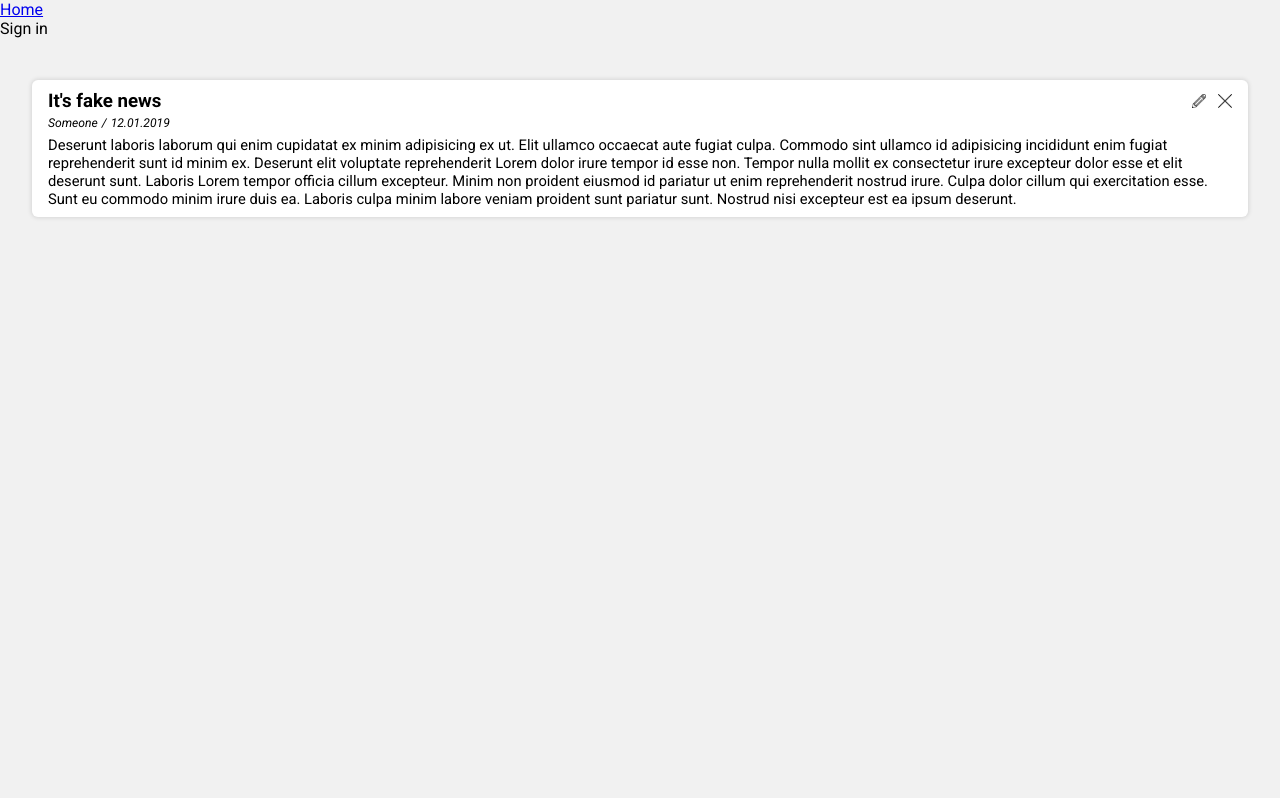
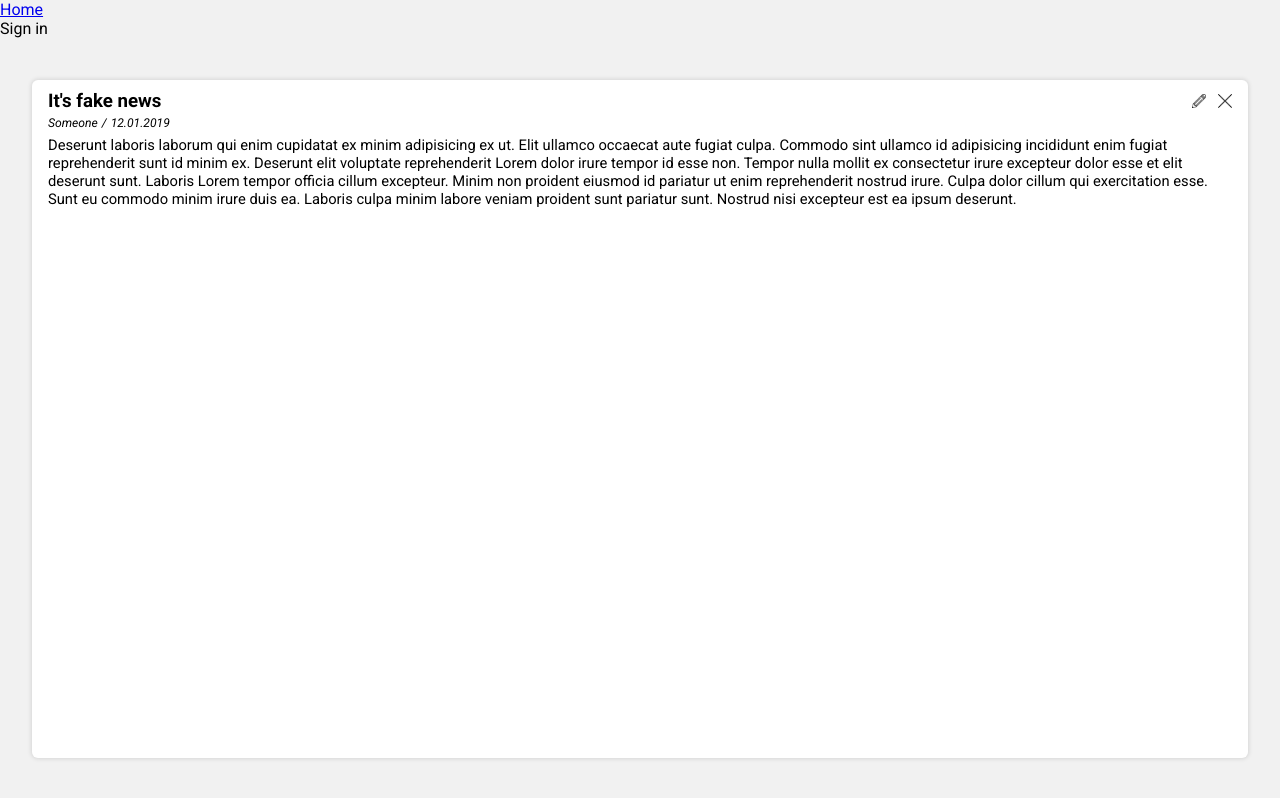
Before and after one commit to Vladf29/news-client, a React (Create React App) app: page /news/1 in a window 1280 px wide. Built offline with nearby package versions, Linux system fonts and the light colour scheme.

Commit message:
[UPDATE] index.scss

```diff
--- a/src/styles/index.scss
+++ b/src/styles/index.scss
@@ -6,6 +6,10 @@
   margin: 0;
 }
 
+html,
+body {
+  height: 100%;
+}
 body {
   background-color: #f1f1f1;
   font-family: "Roboto";
@@ -35,11 +39,14 @@ code {
 }
 
 .app {
+  display: flex;
+  flex-direction: column;
+  min-height: 100vh;
+
   .app-container {
-    padding-top: 42px;
-    padding-bottom: 42px;
-    padding-left: 32px;
-    padding-right: 32px;
+    padding: 42px 32px;
+    display: flex;
+    flex: 1 0 auto;
   }
 
   &-header {
```
